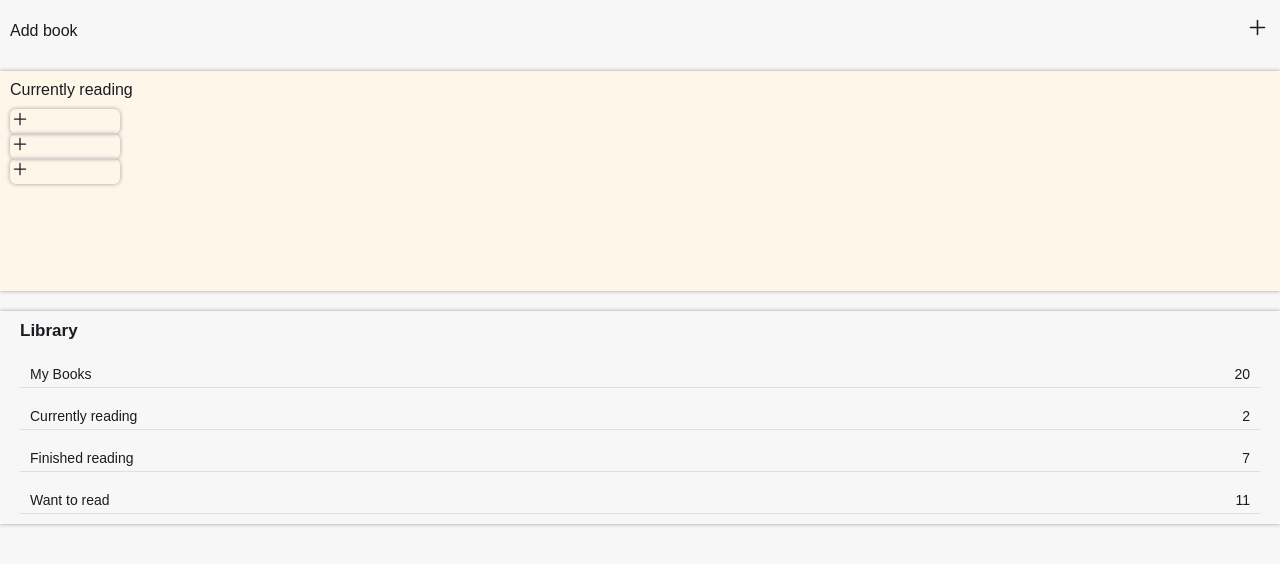
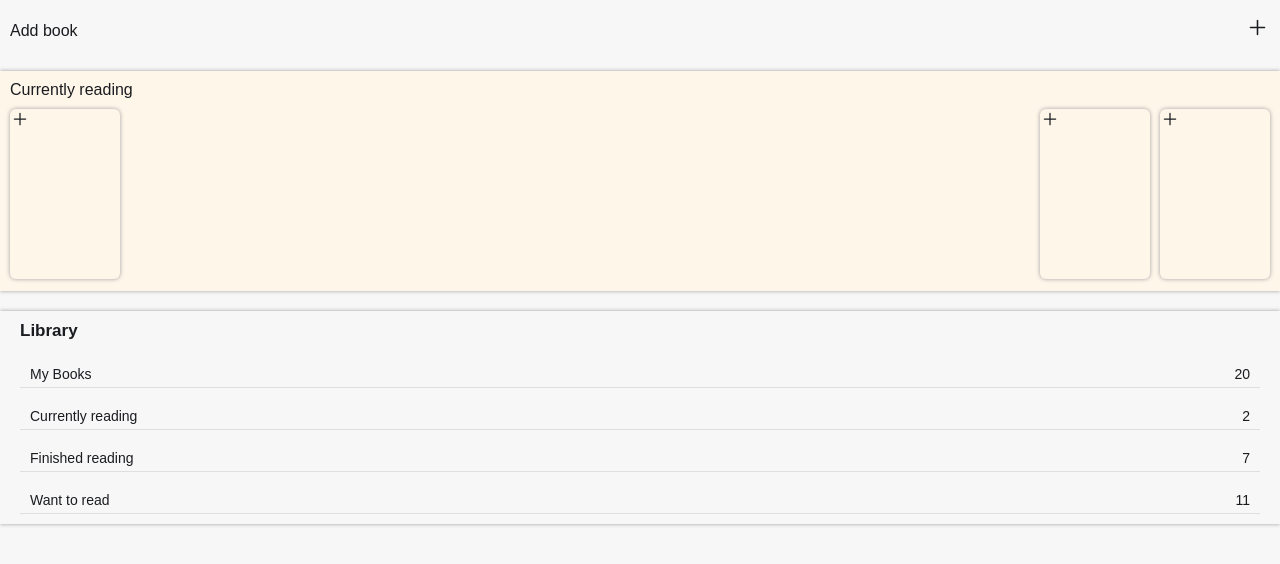
Before and after one commit to SecretStrawberry/read-o-matic, a React (Create React App) app: page / in a window 1280 px wide. Shown: the top 564 px of the page. Built offline with nearby package versions, Linux system fonts and the light colour scheme.

Commit message:
test styles books

```diff
--- a/src/books/BooksCarousel.js
+++ b/src/books/BooksCarousel.js
@@ -7,14 +7,6 @@ import CarouselItem from "./CarouselItem";
 
 const CarouselWrapper = styled.div`
   @import url("https://fonts.googleapis.com/css2?family=Josefin+Sans:wght@100;200;300;400&display=swap");
-
-  /* display: grid;
-  grid-auto-flow: column;
-  justify-content: start;
-
-  grid-template-rows: 2rem 1fr;
-  column-gap: 1rem;
-  row-gap: 1rem; */
 
   background-color: ${colors.vanilla};
   box-shadow: 0 0 4px ${colors.grey};
@@ -33,6 +25,14 @@ const CarouselWrapper = styled.div`
 `;
 
 const ItemsContainer = styled.div`
+  display: grid;
+  grid-auto-flow: column;
+  grid-template-columns: 1fr;
+  justify-content: start;
+
+  height: 85%;
+  column-gap: 1rem;
+
   margin-top: 1rem;
 `;
 
--- a/src/books/CarouselItem.js
+++ b/src/books/CarouselItem.js
@@ -1,15 +1,11 @@
 import React from "react";
 import styled from "styled-components";
-
 import { IoAdd } from "react-icons/io5";
 
 import { colors } from "../utils/colors";
 
-const Item = styled.div`
-  grid-row: 2 / 2;
-
+const Book = styled.div`
   font-size: 2rem;
-
   width: 11rem;
   height: 100%;
 
@@ -20,15 +16,15 @@ const Item = styled.div`
 function CarouselItem() {
   return (
     <>
-      <Item>
+      <Book>
         <IoAdd />
-      </Item>
-      <Item>
+      </Book>
+      <Book>
         <IoAdd />
-      </Item>
-      <Item>
+      </Book>
+      <Book>
         <IoAdd />
-      </Item>
+      </Book>
     </>
   );
 }
--- a/src/index.css
+++ b/src/index.css
@@ -10,12 +10,6 @@ html {
 
 body {
   margin: 0;
-  font-family: -apple-system, BlinkMacSystemFont, "Segoe UI", "Roboto", "Oxygen",
-    "Ubuntu", "Cantarell", "Fira Sans", "Droid Sans", "Helvetica Neue",
-    sans-serif;
-  -webkit-font-smoothing: antialiased;
-  -moz-osx-font-smoothing: grayscale;
-
   background-color: #f7f7f7;
 }
 
```
